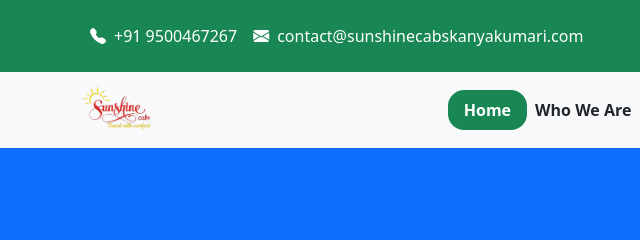
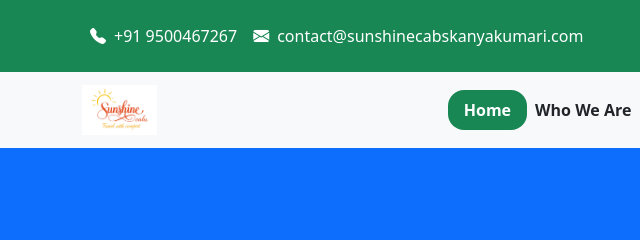
Before and after one commit to Ameen9598/sunshinekanyakumari, a plain HTML site: page index.html in a window 1280 px wide. Shown: the top 240 px of the page, 0-640 px from the left. Drawn offline with nearby package versions, Linux system fonts and the light colour scheme.

Commit message:
logo adjust

```diff
--- a/index.html
+++ b/index.html
@@ -96,7 +96,7 @@
   <div class="container">
     <!-- Logo added here -->
     <a class="navbar-brand fw-bold d-flex align-items-center" href="">
-      <img src="images/logosun.png"
+      <img src="images/logo.jpeg"
           alt="ExploreWorld Logo"
           class="img-fluid me-2"
           style="max-height: 50px;">
```
